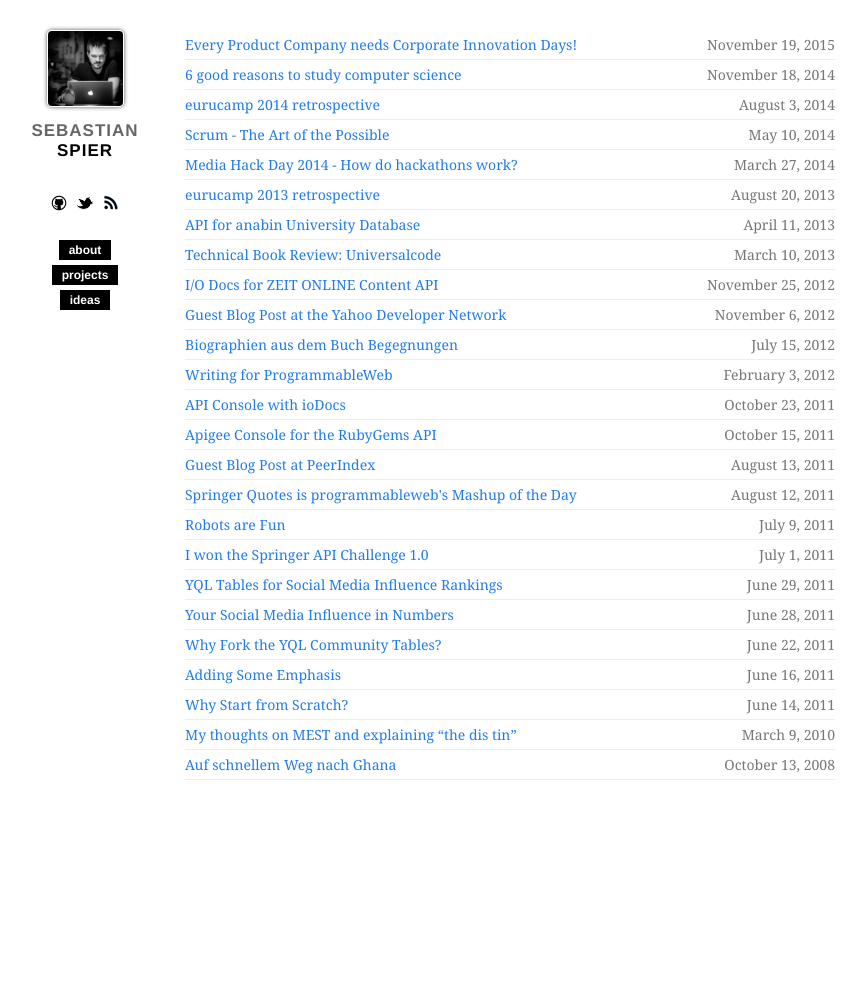
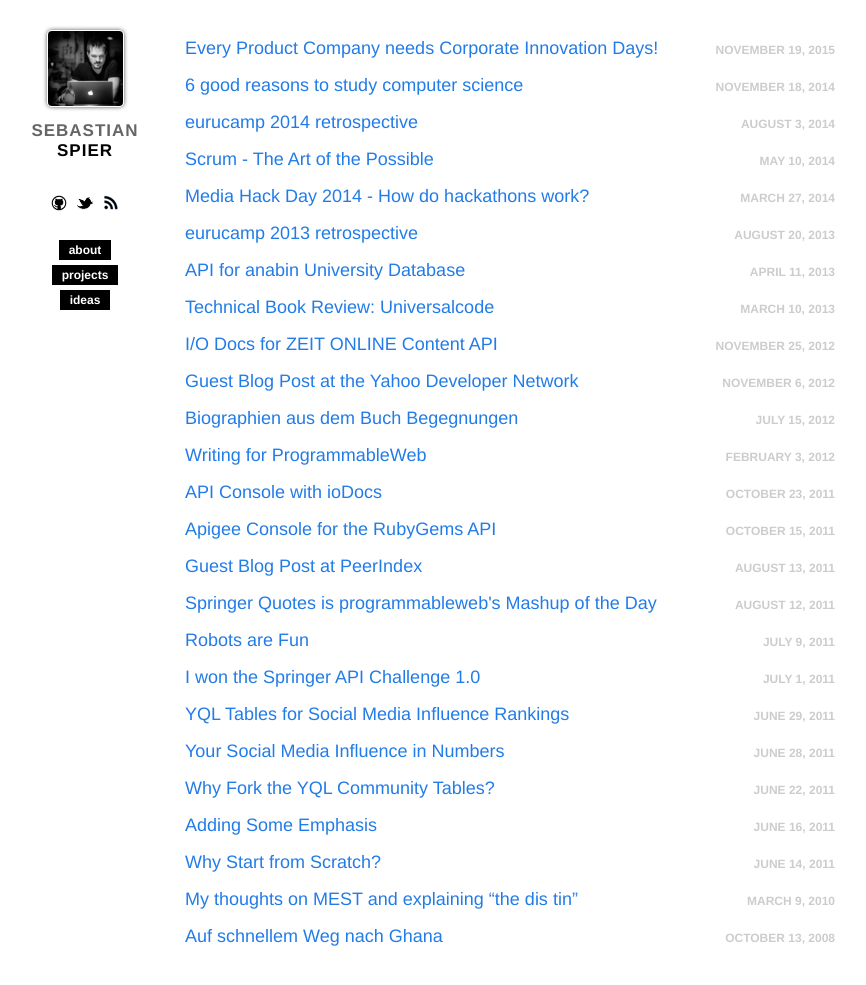
Before and after one commit to spier/spier.github.io, a Jekyll site: the page built from index.html, in a window 1280 px wide and 1005 px high. Shown: the top 985 px of the window, without its empty margins (15-881 px from the left). Built offline with Jekyll 4.4.1, drawn with Linux system fonts in a browser that asks for light colours; nearby versions of some CDN libraries; Markdown is read by kramdown in place of the engine named in the settings; a script that is not in the unit is left out; the list of posts is cut into pages by our own code.

Commit message:
making links on index reasier to read

```diff
--- a/css/styles.css
+++ b/css/styles.css
@@ -43,13 +43,23 @@ hr{
 .related li{
   font-size: 14px;
   list-style: none;
-  padding: 5px 0px;
+  padding: 8px 0px;
   margin: 0;
   color: #777;
-  border-bottom: 1px solid #eee;
+  /*border-bottom: 1px solid #eee;*/
 }
-.related li span{
+.related li span.title{
+  font-family: Helvetica, sans-serif;
+  font-size: 18px;
+}
+.related li span.date{
   float: right;
+  text-transform: uppercase;
+  font-family: Helvetica, sans-serif;
+  font-weight: bold;
+  font-size: 12px;
+  color: rgba(0,0,0,0.2);
+  line-height: 24px;
 }
 .related a{
   text-decoration: none;
--- a/index.html
+++ b/index.html
@@ -11,8 +11,14 @@ title: "Sebastian Spier"
 
 		  {% if post.categories contains 'idea' or post.categories contains 'project' %}
 		  {% else %}
+
 		  	<li>
-	      	<span>{{ post.date | date: "%B %e, %Y" }}</span> <a href="{{ post.url }}">{{ post.title }}</a>
+				<a href="{{ post.url }}">
+					<div>
+						<span class="title">{{ post.title }} </span>
+	      				<span class="date">{{ post.date | date: "%B %e, %Y" }}</span>
+					</div>
+				</a>
 	    	</li>
 		  {% endif %}
 
```
